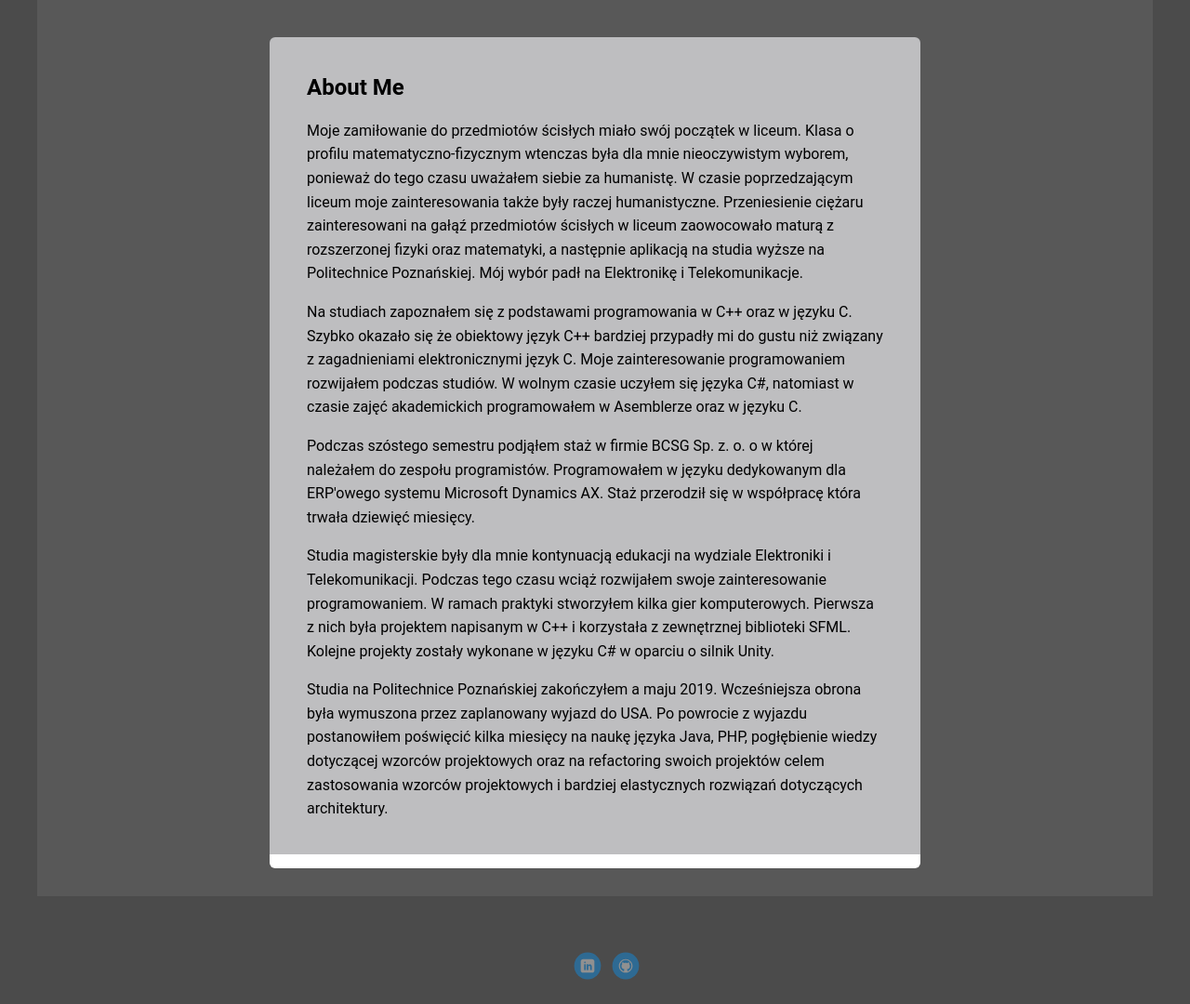
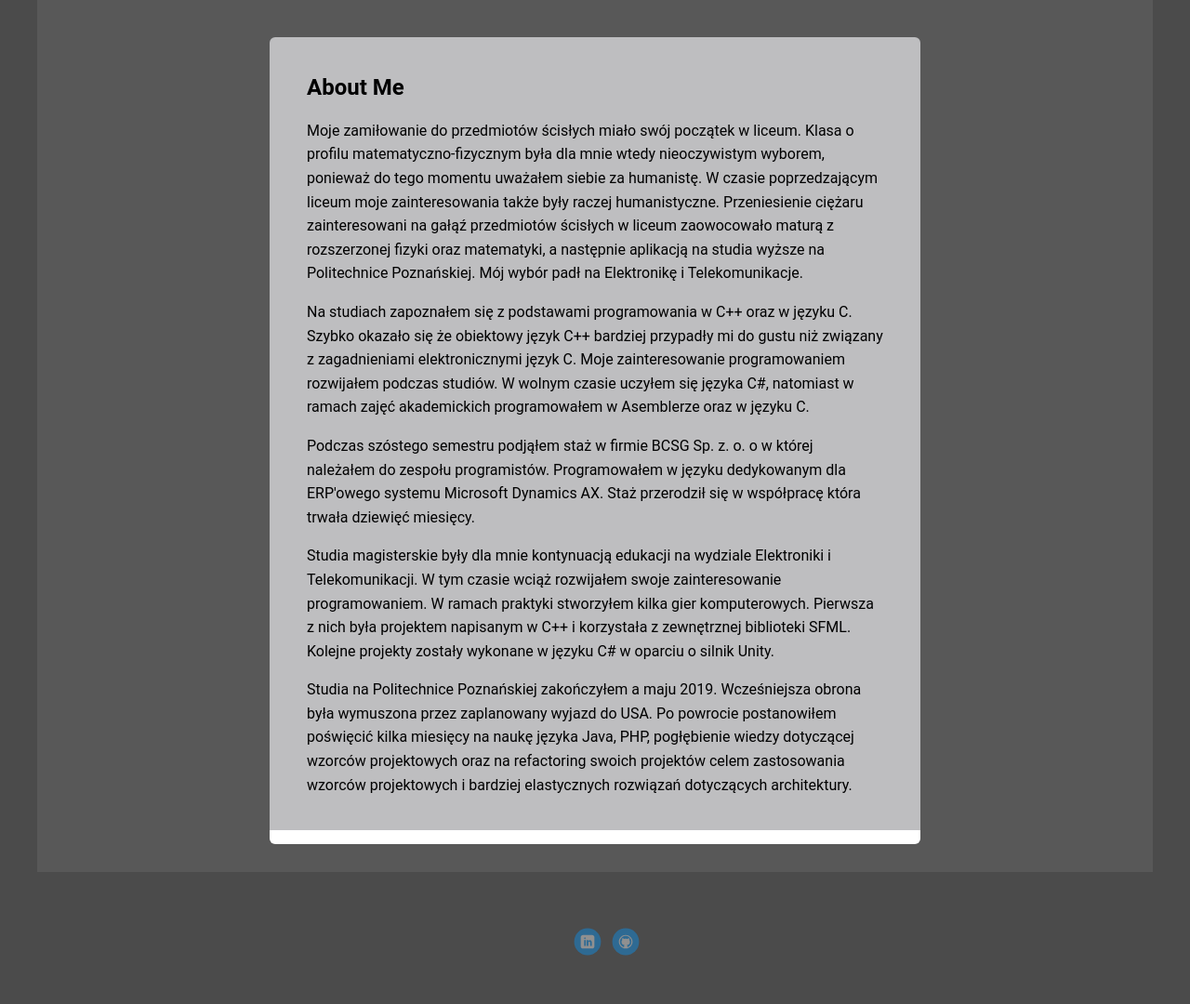
Before and after one commit to KarolPietryka/KarolPietryka, a plain HTML site: page CV/aboutMe.html in a window 1280 px wide. Shown: the part 480-1560 px from the top of the page at 93% size. Drawn offline with Linux system fonts and the light colour scheme.

Commit message:
Fix text bugs

```diff
--- a/CV/aboutMe.html
+++ b/CV/aboutMe.html
@@ -27,19 +27,19 @@
       <div class="card">
         <h2>About Me</h2>
 		<p>
-			Moje zamiłowanie do przedmiotów ścisłych miało swój początek w liceum. Klasa o profilu matematyczno-fizycznym wtenczas była dla mnie nieoczywistym wyborem, ponieważ do tego czasu uważałem siebie za humanistę. W czasie poprzedzającym liceum moje zainteresowania także były raczej humanistyczne. Przeniesienie ciężaru zainteresowani na gałąź przedmiotów ścisłych w liceum zaowocowało maturą z rozszerzonej fizyki oraz matematyki, a następnie aplikacją na studia wyższe na Politechnice Poznańskiej. Mój wybór padł na Elektronikę i Telekomunikacje.
+			Moje zamiłowanie do przedmiotów ścisłych miało swój początek w liceum. Klasa o profilu matematyczno-fizycznym była dla mnie wtedy nieoczywistym wyborem, ponieważ do tego momentu uważałem siebie za humanistę. W czasie poprzedzającym liceum moje zainteresowania także były raczej humanistyczne. Przeniesienie ciężaru zainteresowani na gałąź przedmiotów ścisłych w liceum zaowocowało maturą z rozszerzonej fizyki oraz matematyki, a następnie aplikacją na studia wyższe na Politechnice Poznańskiej. Mój wybór padł na Elektronikę i Telekomunikacje.
 		</p>
 		<p>
-			Na studiach zapoznałem się z podstawami programowania w C++ oraz w języku C. Szybko okazało się że obiektowy język C++ bardziej przypadły mi do gustu niż związany z zagadnieniami elektronicznymi język C. Moje zainteresowanie programowaniem rozwijałem podczas studiów. W wolnym czasie uczyłem się języka C#, natomiast w czasie zajęć akademickich programowałem w Asemblerze oraz w języku C.
+			Na studiach zapoznałem się z podstawami programowania w C++ oraz w języku C. Szybko okazało się że obiektowy język C++ bardziej przypadły mi do gustu niż związany z zagadnieniami elektronicznymi język C. Moje zainteresowanie programowaniem rozwijałem podczas studiów. W wolnym czasie uczyłem się języka C#, natomiast w ramach zajęć akademickich programowałem w Asemblerze oraz w języku C.
 		</p>
 		<p>
 			Podczas szóstego semestru podjąłem staż w firmie BCSG Sp. z. o. o w której należałem do zespołu programistów. Programowałem w języku dedykowanym dla ERP'owego systemu Microsoft Dynamics AX. Staż przerodził się w współpracę która trwała dziewięć miesięcy.
 		</p>
 		<p>
-			Studia magisterskie były dla mnie kontynuacją edukacji na wydziale Elektroniki i Telekomunikacji. Podczas tego czasu wciąż rozwijałem swoje zainteresowanie programowaniem. W ramach praktyki stworzyłem kilka gier komputerowych. Pierwsza z nich była projektem napisanym w C++ i korzystała z zewnętrznej biblioteki SFML. Kolejne projekty zostały wykonane w języku C# w oparciu o silnik Unity.
+			Studia magisterskie były dla mnie kontynuacją edukacji na wydziale Elektroniki i Telekomunikacji. W tym czasie wciąż rozwijałem swoje zainteresowanie programowaniem. W ramach praktyki stworzyłem kilka gier komputerowych. Pierwsza z nich była projektem napisanym w C++ i korzystała z zewnętrznej biblioteki SFML. Kolejne projekty zostały wykonane w języku C# w oparciu o silnik Unity.
 		</p>
 		<p>
-			Studia na Politechnice Poznańskiej zakończyłem a maju 2019. Wcześniejsza obrona była wymuszona przez zaplanowany wyjazd do USA. Po powrocie z wyjazdu postanowiłem poświęcić kilka miesięcy na naukę języka Java, PHP, pogłębienie wiedzy dotyczącej wzorców projektowych oraz na refactoring swoich projektów celem zastosowania wzorców projektowych i bardziej elastycznych rozwiązań dotyczących architektury.
+			Studia na Politechnice Poznańskiej zakończyłem a maju 2019. Wcześniejsza obrona była wymuszona przez zaplanowany wyjazd do USA. Po powrocie postanowiłem poświęcić kilka miesięcy na naukę języka Java, PHP, pogłębienie wiedzy dotyczącej wzorców projektowych oraz na refactoring swoich projektów celem zastosowania wzorców projektowych i bardziej elastycznych rozwiązań dotyczących architektury.
 		</p>
 
 
```
Also changed, not shown: CV/index.html (+2 -2 lines).
